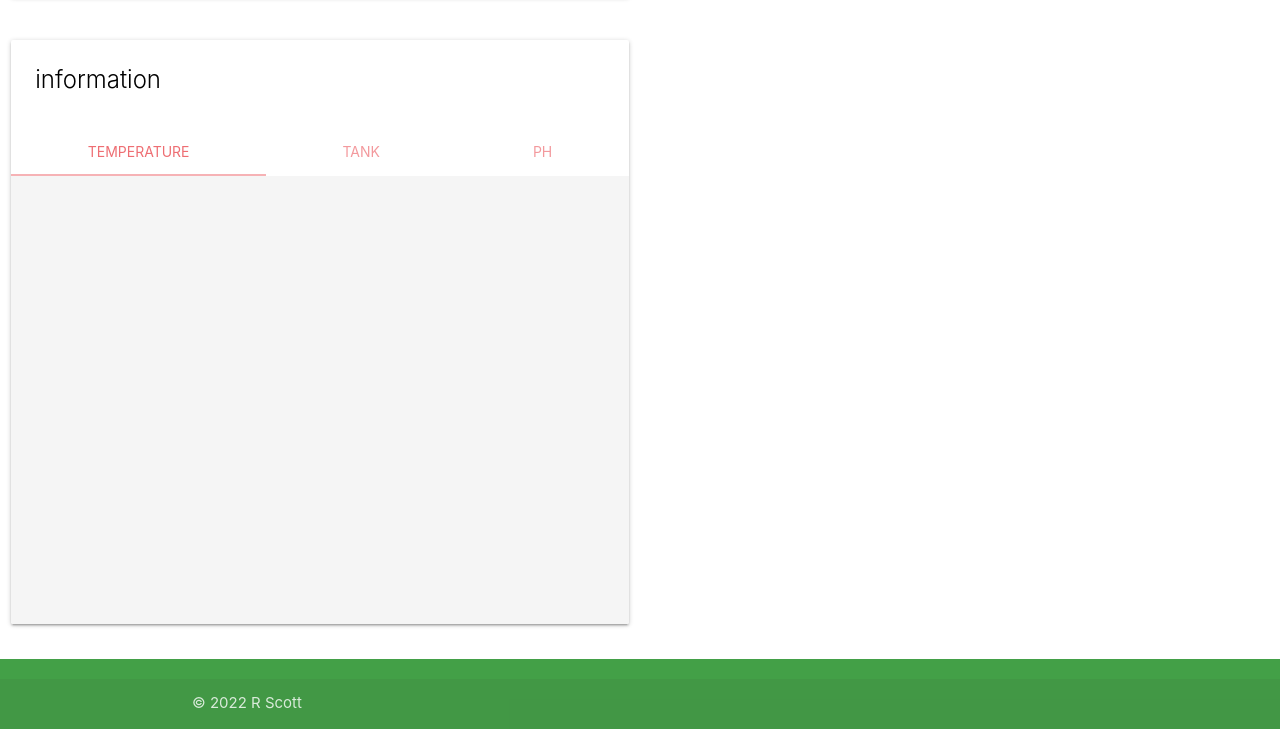
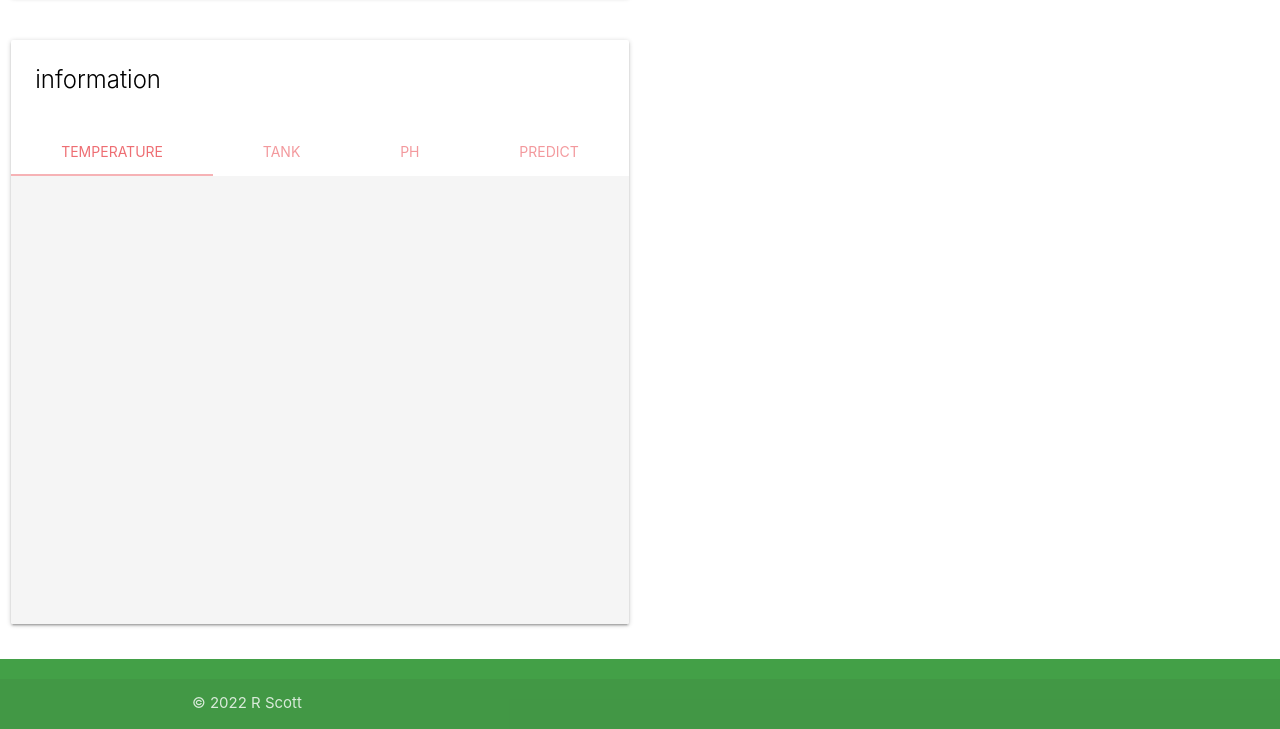
Before and after one commit to rsd477/veggiebuddy, a website: page public_html/index.html in a window 1280 px wide. Shown: the part 1080-1809 px from the top of the page. Drawn offline with Linux system fonts and the light colour scheme; no server answers.

Commit message:
add prediction

```diff
--- a/public_html/index.html
+++ b/public_html/index.html
@@ -67,12 +67,14 @@
                 <li class="tab"><a class="active" href="#temp">Temperature</a></li>
                 <li class="tab"><a href="#level">Tank</a></li>
                 <li class="tab"><a href="#ph">pH</a></li>
+                <li class="tab"><a href="#prediction">predict</a></li>
               </ul>
             </div>
             <div class="card-content grey lighten-4">
               <div id="temp"></div>
               <div id="level"></div>
               <div id="ph"></div>
+              <div id="prediction"></div>
             </div>
           </div>
         </div>
--- a/public_html/js/main.js
+++ b/public_html/js/main.js
@@ -44,5 +44,19 @@ function setInfo(){
         document.getElementById("temp").textContent = res.temp + "°F";
         document.getElementById("level").textContent = res.lvl;
         document.getElementById("ph").textContent = res.ph + " pH";
+        let predEl = document.getElementById("prediction")
+
+        let p1 = document.createElement('p');
+        p1.textContent = `ML model prediction ${res.state} = basil scab`;
+
+        let p2 = document.createElement('p');
+        p2.textContent = "\nHere are ways to better understand the current state of the plant and improve the plants health:";
+        predEl.appendChild(p1);
+        predEl.appendChild(p2);
+        let a = document.createElement('a');
+        let linkText = document.createTextNode("here");
+        a.appendChild(linkText);
+        a.href = res.link;
+        predEl.appendChild(a);
     }).catch((err)=>console.log(err));
 }
--- a/server.js
+++ b/server.js
@@ -37,7 +37,6 @@ app.post("/settings", function (req, res) {
 			}
 		});
 
-
 		return res.sendStatus(200);
 	} else {
 		return res.sendStatus(400);
@@ -50,7 +49,9 @@ app.get('/info', (req, res) => {
 	temp = temp.toFixed(2);
 	let water = "full";
 	let pH = 6 + Math.random().toFixed(2);
-	res.json({ temp:temp, lvl:water, ph:pH});
+	let state = "basil scab";
+	let link = "https://www.planetnatural.com/pest-problem-solver/plant-disease/apple-scab/";
+	res.json({ temp:temp, lvl:water, ph:pH, state:state, link:link});
 });
 
 app.listen(port,() => {
```
